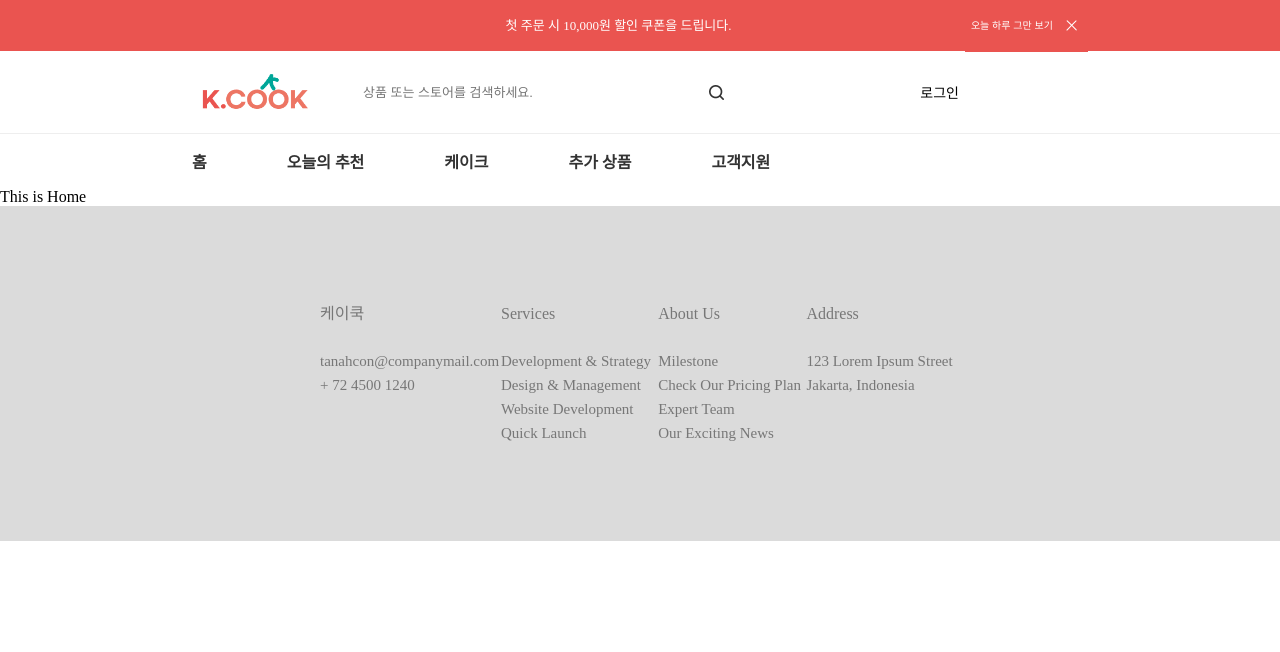
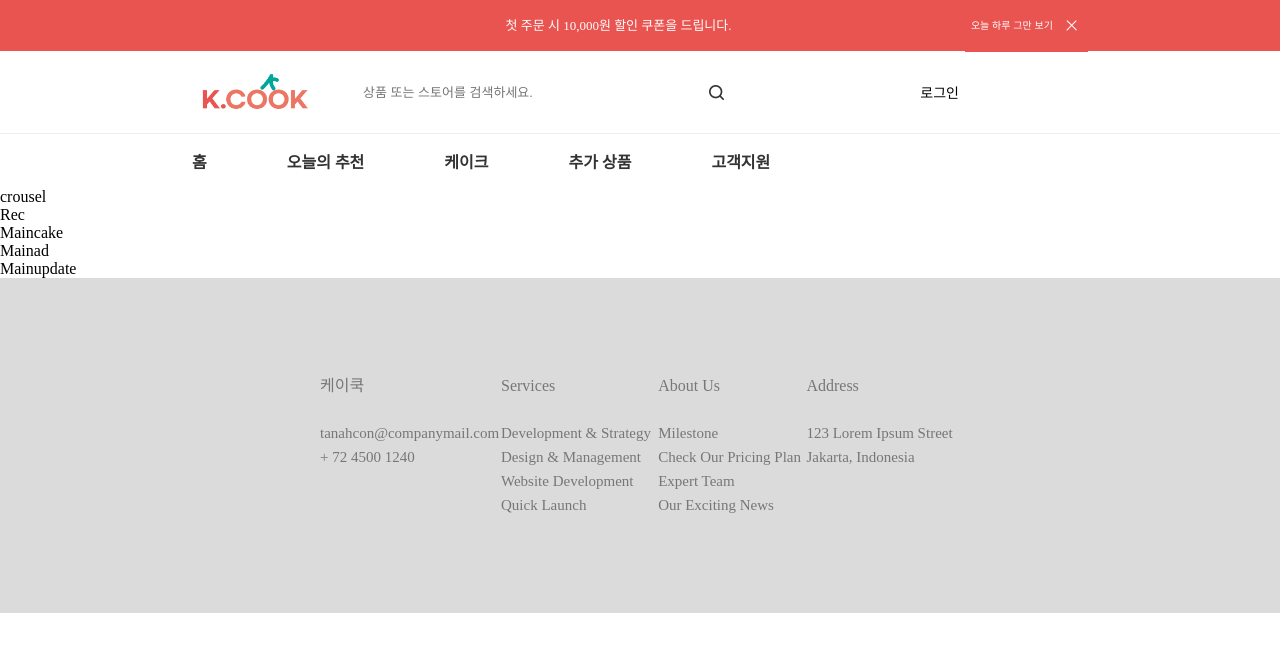
Before and after one commit to vividswan/K.Cook-Client, a React (Create React App) app: page / in a window 1280 px wide. Shown: the top 652 px of the page. Built offline with nearby package versions, Linux system fonts and the light colour scheme.

Commit message:
Add: component files in MainPage

```diff
--- a/src/components/Crousel.tsx
+++ b/src/components/Crousel.tsx
@@ -1,10 +1,11 @@
 import React from 'react';
+import './styles/MainCrousel.scss'
 
 
 function Crousel (){
     return(
         <div>
-            hello
+            crousel
         </div>
     )
 }
--- /dev/null
+++ b/src/components/MainAd.tsx
@@ -0,0 +1,13 @@
+import React from 'react';
+import './styles/MainAd.scss'
+
+function MainAd (){
+    return(
+        <div>
+            Mainad
+        </div>
+    )
+}
+
+
+export default MainAd;
--- /dev/null
+++ b/src/components/MainCake.tsx
@@ -0,0 +1,13 @@
+import React from 'react';
+import './styles/MainCake.scss'
+
+function MainCake (){
+    return(
+        <div>
+            Maincake
+        </div>
+    )
+}
+
+
+export default MainCake;
--- /dev/null
+++ b/src/components/MainUpdate.tsx
@@ -0,0 +1,13 @@
+import React from 'react';
+import './styles/MainUpdate.scss'
+
+function MainUpdate (){
+    return(
+        <div>
+            Mainupdate
+        </div>
+    )
+}
+
+
+export default MainUpdate;
--- a/src/components/Recommend.tsx
+++ b/src/components/Recommend.tsx
@@ -1,10 +1,10 @@
 import React from 'react';
-
+import './styles/MainRecommend.scss';
 
 function Recommend (){
     return(
         <div>
-            hello
+            Rec
         </div>
     )
 }
--- a/src/containers/Home.tsx
+++ b/src/containers/Home.tsx
@@ -1,11 +1,23 @@
 import React from 'react';
+import { BrowserRouter as Router, Route} from 'react-router-dom';
+
+import MainCrousel from '../components/Crousel';
+import MainRecommend from '../components/Recommend';
+import MainCake from '../components/MainCake';
+import MainAd from '../components/MainAd';
+import MainUpdate from '../components/MainUpdate';
+
 
 
 function Home (){
     return(
-        <div>
-            This is Home
-        </div>
+    <Router>
+        <MainCrousel/>
+        <MainRecommend/>
+        <MainCake/>
+        <MainAd/>
+        <MainUpdate/>
+    </Router>
     )
 }
 
```
Also changed, not shown: src/components/styles/MainAd.scss (added), src/components/styles/MainCake.scss (added), src/components/styles/MainCrousel.scss (added), src/components/styles/MainRecommend.scss (added), src/components/styles/Mainupdate.scss (added).
